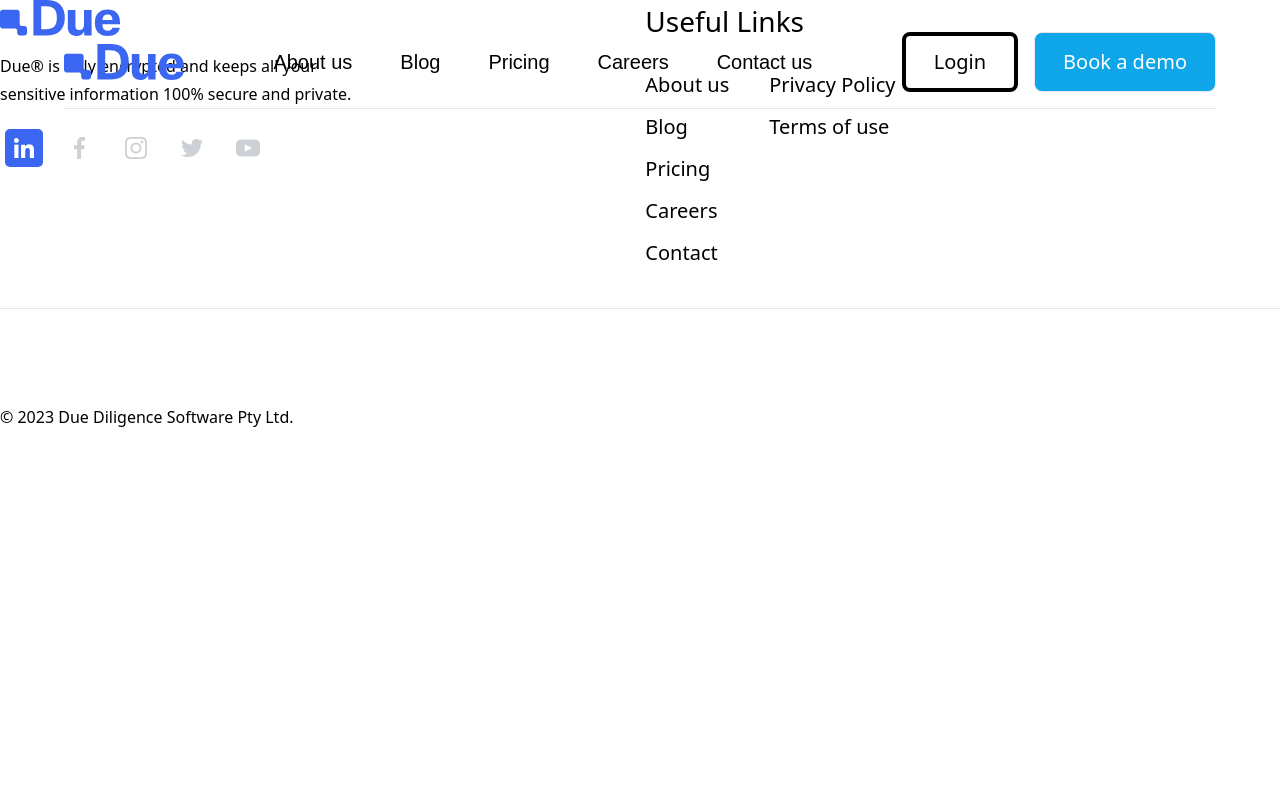
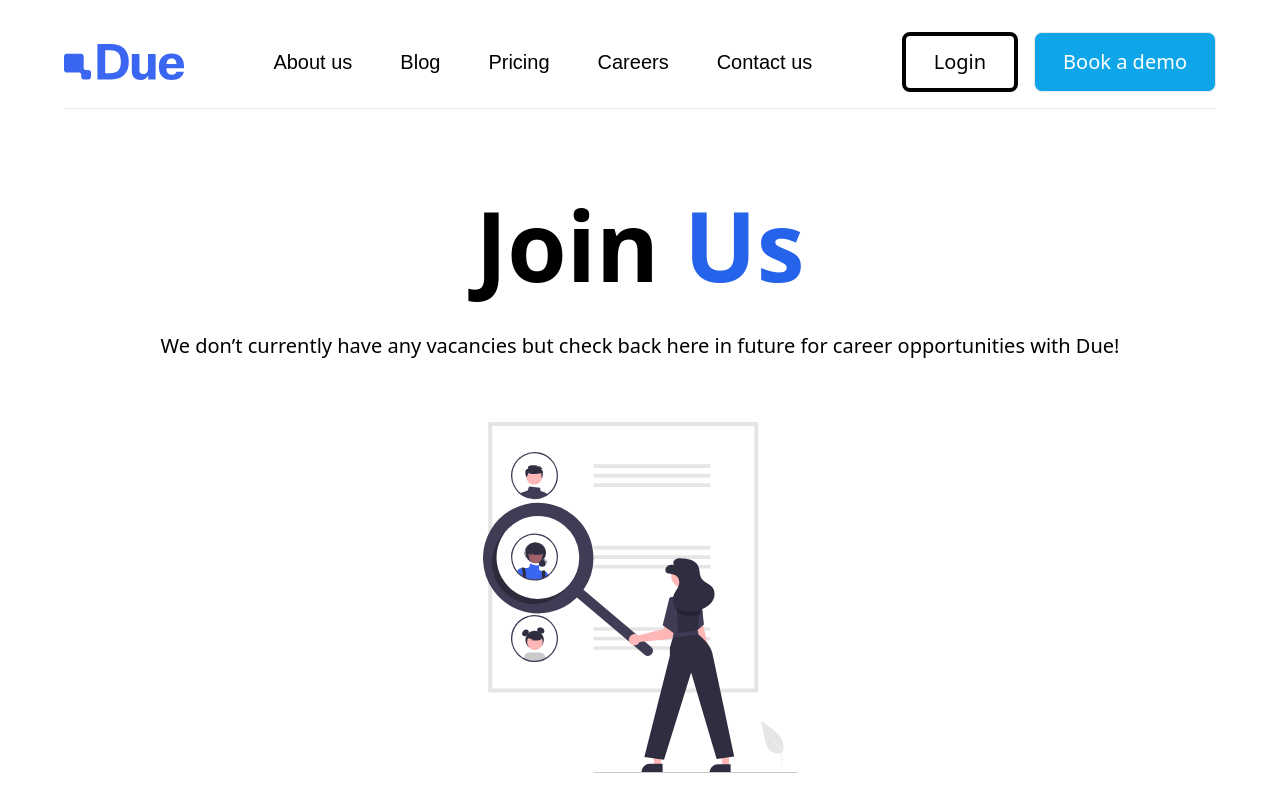
Before and after one commit to NastyaSkreka/due, a React (Create React App) app: page /careers in a window 1280 px wide. Shown: the top 800 px of the page. Built offline with nearby package versions, Linux system fonts and the light colour scheme.

Commit message:
add join page

```diff
--- a/src/App.tsx
+++ b/src/App.tsx
@@ -1,23 +1,26 @@
 import { BrowserRouter as Router, Route, Routes } from 'react-router-dom';
+
 import Nav from './components/Nav';
+import Join from './pages/Careers/Careers';
 import Home from './pages/home/Home';
 import  Footer  from './pages/home/sections/Footer';
-import Pricing from './pages/pricing/sections/Pricing';
+import Pricing from './pages/pricing/Pricing';
 
 
 const App = () => {
     return (
         <Router>
-      <div className='relative'>
         <Nav />
         <div className='container'>
           <Routes>
             <Route path="/" element={<Home />} />
             <Route path="/pricing" element={<Pricing />} />
+            <Route path="/careers" element={<Join/>} />
           </Routes>
         </div>
+        <div className='bg-slate-100 py-20'>
         <Footer />
-      </div>
+        </div>
     </Router>
     )
 }
--- /dev/null
+++ b/src/pages/Careers/Careers.tsx
@@ -0,0 +1,17 @@
+import { Careers } from "@/assets/svgs";
+
+const Join = () => {
+    return (
+       <section className="py-48">
+        <div className="w-full flex flex-col justify-center  max-container">
+            <div className=" flex items-center flex-col justify-center gap-4 w-full max-xl:padding-x ">
+                <h1 className="text-8xl mb-5 font-semibold">Join <span className="text-blue-600">Us</span></h1>
+                <p className="mb-12 text-center  text-xl">We don’t currently have any vacancies but check back here in future for career opportunities with Due!</p>
+                <Careers/>
+            </div>
+        </div>
+       </section>
+    );
+};
+
+export default Join;
```
Also changed, not shown: src/pages/pricing/Pricing.tsx (renamed from src/pages/pricing/sections/Pricing.tsx).
